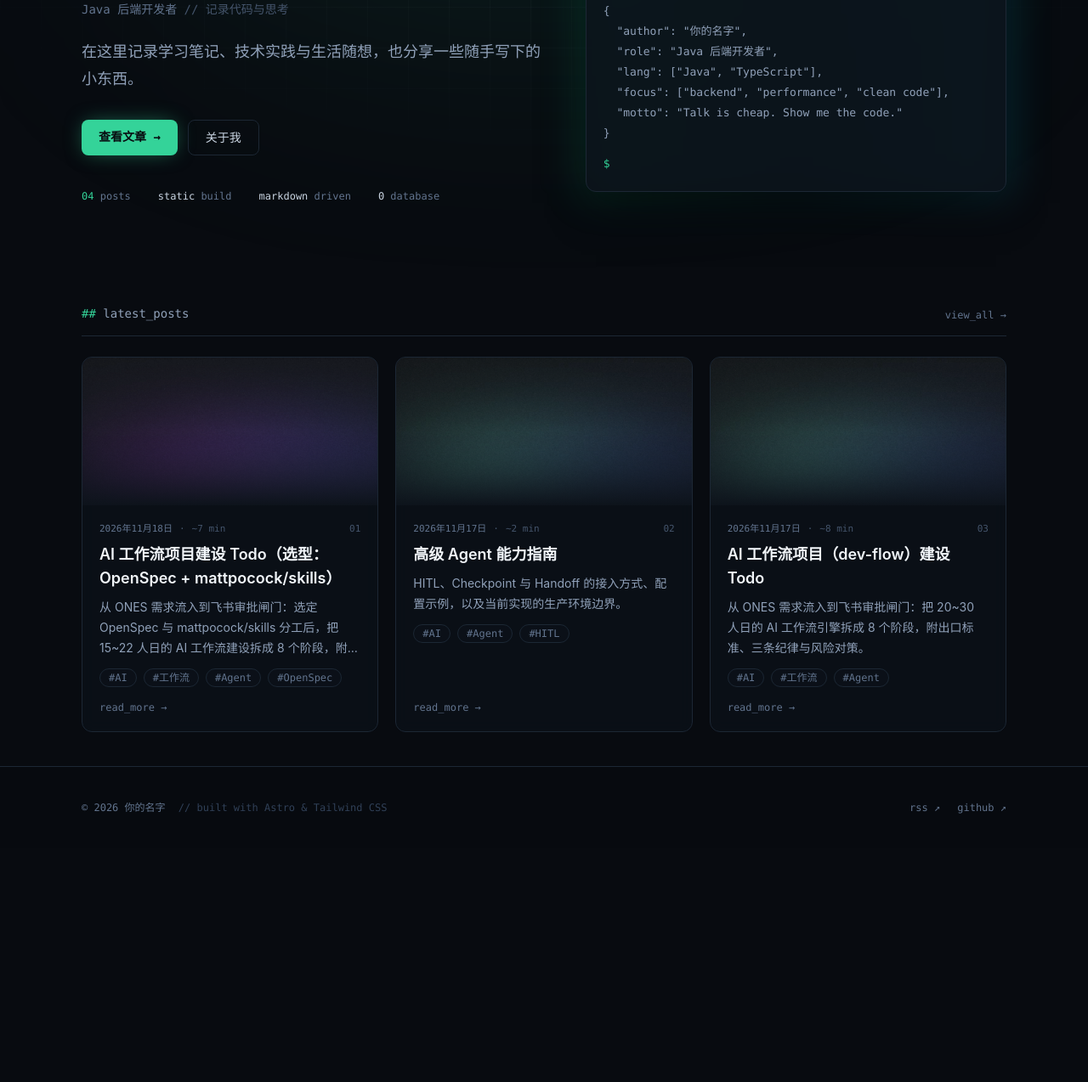
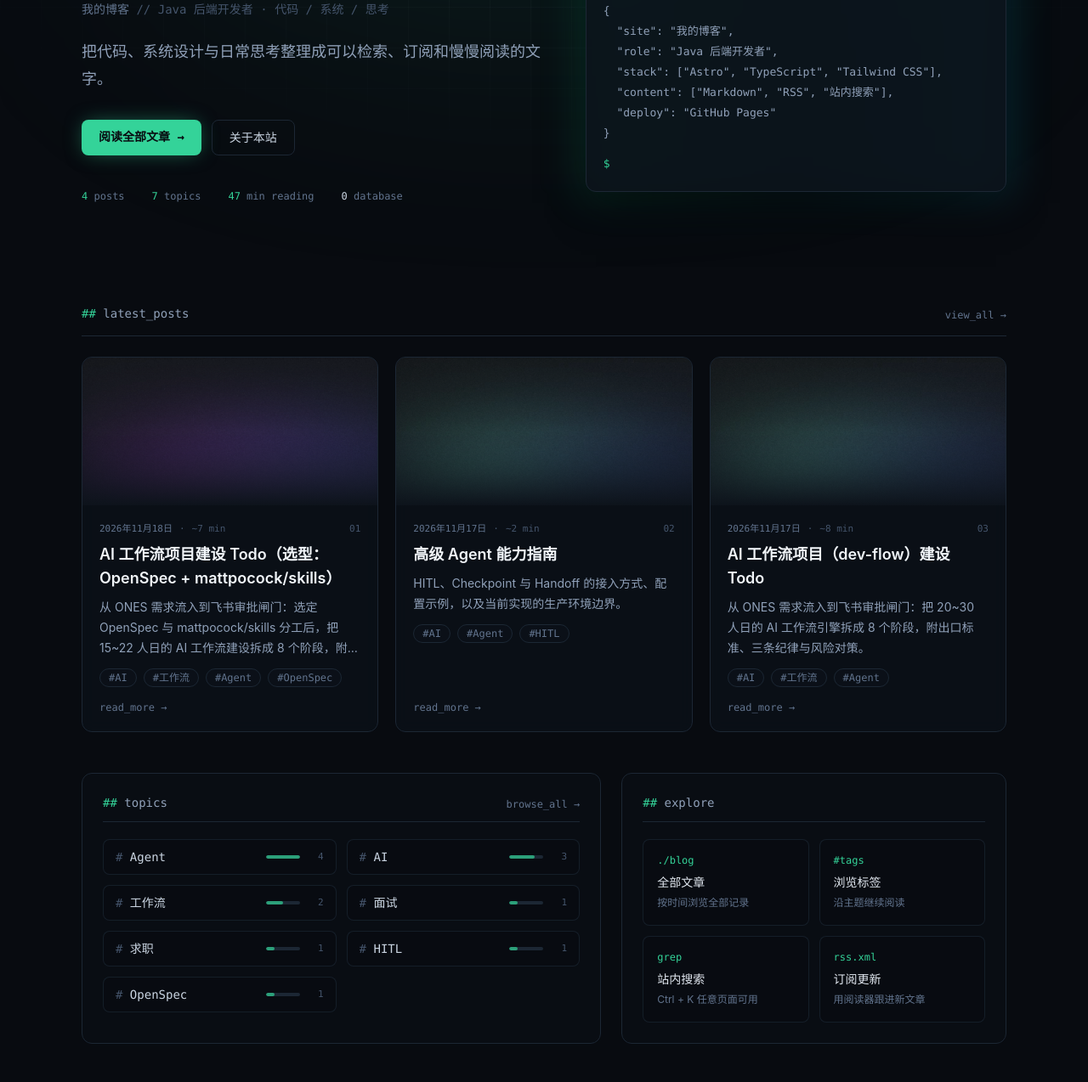
Before and after one commit to LewisCoder/my-blog, an Astro site: page / in a window 1280 px wide. Shown: the part 280-1554 px from the top of the page at 85% size. Before the commit the page ends 1279 px from the top, so only its background shows below. Built offline with nearby package versions, Linux system fonts and the light colour scheme; Astro itself is replaced by a stand-in of ours; code samples lack their colours.

```diff
--- a/src/components/Footer.astro
+++ b/src/components/Footer.astro
@@ -1,5 +1,5 @@
 ---
-import { SITE_AUTHOR } from '../consts';
+import { SITE_REPO, SITE_TITLE } from '../consts';
 import { withBase } from '../utils/url';
 
 const today = new Date();
@@ -10,13 +10,13 @@ const today = new Date();
 		class="mx-auto flex w-full max-w-6xl flex-col gap-4 px-4 py-10 font-mono text-xs text-slate-500 sm:flex-row sm:items-center sm:justify-between sm:px-6 lg:px-8"
 	>
 		<p>
-			© {today.getFullYear()} {SITE_AUTHOR}
+			© {today.getFullYear()} {SITE_TITLE}
 			<span class="ml-2 text-slate-700">// built with Astro &amp; Tailwind CSS</span>
 		</p>
 		<div class="flex items-center gap-5">
 			<a href={withBase('/rss.xml')} class="no-underline transition-colors hover:text-accent">rss ↗</a>
 			<a
-				href="https://github.com/"
+				href={SITE_REPO}
 				target="_blank"
 				rel="noreferrer"
 				class="no-underline transition-colors hover:text-accent">github ↗</a
--- a/src/components/Header.astro
+++ b/src/components/Header.astro
@@ -1,5 +1,5 @@
 ---
-import { SITE_TITLE } from '../consts';
+import { SITE_REPO, SITE_TITLE } from '../consts';
 import { withBase } from '../utils/url';
 import HeaderLink from './HeaderLink.astro';
 ---
@@ -44,7 +44,7 @@ import HeaderLink from './HeaderLink.astro';
 			</button>
 			<HeaderLink href="/about/">关于</HeaderLink>
 			<a
-				href="https://github.com/"
+				href={SITE_REPO}
 				target="_blank"
 				rel="noreferrer"
 				class="ml-1 hidden rounded-md border border-edge px-3 py-1.5 font-mono text-[13px] text-slate-400 no-underline transition-colors hover:border-accent/40 hover:text-accent sm:block"
--- a/src/components/TerminalCard.astro
+++ b/src/components/TerminalCard.astro
@@ -1,12 +1,12 @@
 ---
-import { SITE_AUTHOR, SITE_ROLE } from '../consts';
+import { SITE_ROLE, SITE_TITLE } from '../consts';
 
-const profile = `{
-  "author": "${SITE_AUTHOR}",
+const siteProfile = `{
+  "site": "${SITE_TITLE}",
   "role": "${SITE_ROLE}",
-  "lang": ["Java", "TypeScript"],
-  "focus": ["backend", "performance", "clean code"],
-  "motto": "Talk is cheap. Show me the code."
+  "stack": ["Astro", "TypeScript", "Tailwind CSS"],
+  "content": ["Markdown", "RSS", "站内搜索"],
+  "deploy": "GitHub Pages"
 }`;
 ---
 
@@ -23,15 +23,15 @@ const profile = `{
 			<span class="size-2.5 rounded-full bg-[#ff5f57]"></span>
 			<span class="size-2.5 rounded-full bg-[#febc2e]"></span>
 			<span class="size-2.5 rounded-full bg-[#28c840]"></span>
-			<span class="ml-2 font-mono text-[11px] text-slate-500">~/profile.json</span>
+			<span class="ml-2 font-mono text-[11px] text-slate-500">~/site.json</span>
 			<span class="ml-auto font-mono text-[10px] text-slate-600">UTF-8</span>
 		</div>
 		<div class="p-5 font-mono text-[13px] leading-6">
 			<p class="text-slate-500">
 				<span class="text-accent">$</span>
-				<span class="text-slate-300">cat profile.json</span>
+				<span class="text-slate-300">cat site.json</span>
 			</p>
-			<pre class="mt-3 whitespace-pre-wrap text-slate-400">{profile}</pre>
+			<pre class="mt-3 whitespace-pre-wrap text-slate-400">{siteProfile}</pre>
 			<p class="mt-3 text-slate-500">
 				<span class="text-accent">$</span>
 				<span class="ml-2 inline-block h-3.5 w-2 animate-blink bg-accent/80 align-middle"></span>
--- a/src/consts.ts
+++ b/src/consts.ts
@@ -1,5 +1,5 @@
-// 站点全局信息，修改这里即可更换站点名称、描述、作者与身份。
+// 站点全局信息，修改这里即可更换站点名称、描述与身份。
 export const SITE_TITLE = '我的博客';
 export const SITE_DESCRIPTION = '记录学习、技术与生活的个人博客';
-export const SITE_AUTHOR = '你的名字';
 export const SITE_ROLE = 'Java 后端开发者';
+export const SITE_REPO = 'https://github.com/LewisCoder/my-blog';
--- a/src/layouts/BlogPost.astro
+++ b/src/layouts/BlogPost.astro
@@ -4,7 +4,7 @@ import type { MarkdownHeading } from 'astro';
 import type { CollectionEntry } from 'astro:content';
 import FormattedDate from '../components/FormattedDate.astro';
 import TagList from '../components/TagList.astro';
-import { SITE_AUTHOR } from '../consts';
+import { SITE_TITLE } from '../consts';
 import { getReadingTime } from '../utils/reading-time';
 import { withBase } from '../utils/url';
 import BaseLayout from './BaseLayout.astro';
@@ -39,7 +39,7 @@ const ogImage = heroImage
 const article = {
 	publishedTime: pubDate.toISOString(),
 	...(updatedDate ? { updatedTime: updatedDate.toISOString() } : {}),
-	author: SITE_AUTHOR,
+	author: SITE_TITLE,
 	tags,
 };
 
@@ -50,7 +50,7 @@ const jsonLd: Record<string, unknown> = {
 	description,
 	datePublished: pubDate.toISOString(),
 	...(updatedDate ? { dateModified: updatedDate.toISOString() } : {}),
-	author: { '@type': 'Person', name: SITE_AUTHOR },
+	author: { '@type': 'Organization', name: SITE_TITLE, url: siteURL.href },
 	...(ogImage ? { image: new URL(ogImage.src, siteURL).href } : {}),
 	mainEntityOfPage: {
 		'@type': 'WebPage',
--- a/src/pages/about.astro
+++ b/src/pages/about.astro
@@ -1,28 +1,36 @@
 ---
 import BaseLayout from '../layouts/BaseLayout.astro';
-import { SITE_AUTHOR, SITE_ROLE } from '../consts';
+import { SITE_REPO } from '../consts';
+import { withBase } from '../utils/url';
 ---
 
-<BaseLayout title="关于" description={`关于 ${SITE_AUTHOR}`}>
+<BaseLayout title="关于本站" description="关于本站">
 	<div class="mx-auto max-w-3xl">
-		<p class="font-mono text-sm text-accent">// about_me</p>
-		<h1 class="mt-3 text-3xl font-bold tracking-tight text-white sm:text-4xl">关于我</h1>
+		<p class="font-mono text-sm text-accent">// about_site</p>
+		<h1 class="mt-3 text-3xl font-bold tracking-tight text-white sm:text-4xl">关于本站</h1>
 		<div class="prose prose-invert prose-emerald mt-8 max-w-none prose-a:no-underline prose-p:leading-8 hover:prose-a:underline">
 			<p>
-				你好，我是 {SITE_AUTHOR}，一名 {SITE_ROLE}。这里是我的个人博客，用来记录学习笔记、技术实践和生活随想。
+				这是一个用来记录学习笔记、技术实践与生活随想的个人博客，主要关注 Java 后端、系统设计与工程实践。
 			</p>
+			<h2>这里有什么</h2>
+			<ul>
+				<li>按时间整理的技术文章与实践记录</li>
+				<li>按标签聚合的主题索引，方便沿着一条线索继续读下去</li>
+				<li>在任意页面按 <code>Ctrl/⌘ + K</code> 唤出的站内搜索浮层</li>
+				<li>可直接用阅读器订阅的 <a href={withBase('/rss.xml')}>RSS 输出</a></li>
+			</ul>
 			<h2>关于这个博客</h2>
 			<ul>
 				<li>使用 <a href="https://astro.build/">Astro</a> 构建，静态输出，访问快速</li>
 				<li>样式由 <a href="https://tailwindcss.com/">Tailwind CSS</a> 驱动</li>
 				<li>文章用 Markdown 编写，保存在 <code>src/content/blog/</code> 目录，无需数据库</li>
+				<li>搜索索引在构建期生成，匹配全部在浏览器本地完成</li>
 			</ul>
-			<h2>联系方式</h2>
-			<p>可以把这里换成你的 GitHub、邮箱或其他社交账号链接。</p>
-			<ul>
-				<li>GitHub：<a href="https://github.com/">github.com/your-name</a></li>
-				<li>邮箱：<a href="mailto:your@email.com">your@email.com</a></li>
-			</ul>
+			<h2>订阅与联系</h2>
+			<p>
+				可以通过 <a href={withBase('/rss.xml')}>RSS</a> 订阅更新，也可以在
+				<a href={SITE_REPO}>GitHub 仓库</a>中查看本站源码或提交 issue。
+			</p>
 		</div>
 	</div>
 </BaseLayout>
--- a/src/pages/index.astro
+++ b/src/pages/index.astro
@@ -2,13 +2,23 @@
 import PostCard from '../components/PostCard.astro';
 import TerminalCard from '../components/TerminalCard.astro';
 import BaseLayout from '../layouts/BaseLayout.astro';
-import { SITE_AUTHOR, SITE_ROLE } from '../consts';
+import { SITE_ROLE, SITE_TITLE } from '../consts';
+import { getHomeStats, getLatestPosts, getPopularTopics } from '../utils/home';
 import { getPublishedPosts } from '../utils/posts';
 import { withBase } from '../utils/url';
 
 const allPosts = await getPublishedPosts();
-const posts = allPosts.slice(0, 3);
-const postCount = String(allPosts.length).padStart(2, '0');
+const stats = getHomeStats(allPosts);
+const latestPosts = getLatestPosts(allPosts, 3);
+const topics = getPopularTopics(allPosts, 8);
+const maxTopicCount = topics[0]?.count ?? 1;
+
+const stack = [
+	{ key: 'astro', label: '静态构建', detail: '内容集合与路由在构建期生成' },
+	{ key: 'tailwind', label: '终端界面', detail: '统一的深色终端视觉' },
+	{ key: 'markdown', label: '文章即文件', detail: '写作与版本管理保持简单' },
+	{ key: 'local-search', label: '本地搜索', detail: '构建期索引，浏览器内匹配' },
+];
 ---
 
 <BaseLayout>
@@ -16,37 +26,37 @@ const postCount = String(allPosts.length).padStart(2, '0');
 		<div>
 			<p class="font-mono text-sm text-accent">// hello, world</p>
 			<h1 class="mt-4 text-4xl font-bold leading-tight tracking-tight text-white sm:text-5xl">
-				你好，我是
+				记录学习、
 				<span
 					class="bg-gradient-to-r from-emerald-300 via-teal-200 to-cyan-300 bg-clip-text text-transparent"
 				>
-					{SITE_AUTHOR}
+					技术与生活
 				</span>
 			</h1>
 			<p class="mt-4 font-mono text-sm text-slate-500">
-				{SITE_ROLE} <span class="text-slate-600">// 记录代码与思考</span>
+				{SITE_TITLE} <span class="text-slate-600">// {SITE_ROLE} · 代码 / 系统 / 思考</span>
 			</p>
 			<p class="mt-6 max-w-xl text-lg leading-8 text-slate-400">
-				在这里记录学习笔记、技术实践与生活随想，也分享一些随手写下的小东西。
+				把代码、系统设计与日常思考整理成可以检索、订阅和慢慢阅读的文字。
 			</p>
 			<div class="mt-8 flex flex-wrap gap-3">
 				<a
 					href={withBase('/blog/')}
 					class="rounded-lg bg-accent px-5 py-2.5 font-mono text-sm font-semibold text-night no-underline shadow-[0_0_24px_-6px_rgba(52,211,153,0.6)] transition hover:bg-emerald-300"
 				>
-					查看文章 →
+					阅读全部文章 →
 				</a>
 				<a
 					href={withBase('/about/')}
 					class="rounded-lg border border-edge px-5 py-2.5 font-mono text-sm text-slate-300 no-underline transition hover:border-accent/40 hover:text-accent"
 				>
-					关于我
+					关于本站
 				</a>
 			</div>
 			<ul class="mt-10 flex flex-wrap gap-x-8 gap-y-3 font-mono text-xs text-slate-500">
-				<li><span class="text-accent">{postCount}</span> posts</li>
-				<li><span class="text-slate-300">static</span> build</li>
-				<li><span class="text-slate-300">markdown</span> driven</li>
+				<li><span class="text-accent">{stats.postCount}</span> posts</li>
+				<li><span class="text-accent">{stats.tagCount}</span> topics</li>
+				<li><span class="text-accent">{stats.readingMinutes}</span> min reading</li>
 				<li><span class="text-slate-300">0</span> database</li>
 			</ul>
 		</div>
@@ -66,7 +76,124 @@ const postCount = String(allPosts.length).padStart(2, '0');
 			</a>
 		</div>
 		<div class="mt-6 grid gap-5 sm:grid-cols-2 lg:grid-cols-3">
-			{posts.map((post, i) => <PostCard post={post} index={i + 1} />)}
+			{latestPosts.map((post, i) => <PostCard post={post} index={i + 1} />)}
 		</div>
 	</section>
+
+	<section class="mt-12 grid gap-6 lg:grid-cols-[1.35fr_1fr]">
+		<div class="rounded-xl border border-edge bg-panel/40 p-6 backdrop-blur">
+			<div class="flex items-end justify-between gap-4 border-b border-edge pb-3">
+				<h2 class="font-mono text-sm text-slate-400">
+					<span class="text-accent">##</span> topics
+				</h2>
+				<a
+					href={withBase('/tags/')}
+					class="font-mono text-xs text-slate-500 no-underline transition-colors hover:text-accent"
+				>
+					browse_all →
+				</a>
+			</div>
+			{
+				topics.length > 0 ? (
+					<ul class="mt-5 grid gap-3 sm:grid-cols-2">
+						{topics.map(({ tag, count }) => (
+							<li>
+								<a
+									href={withBase(`/tags/${encodeURIComponent(tag)}/`)}
+									class="group flex items-center justify-between gap-3 rounded-lg border border-edge/70 bg-night/40 px-3.5 py-2.5 font-mono text-sm text-slate-300 no-underline transition-colors hover:border-accent/40 hover:text-accent"
+								>
+									<span class="min-w-0 truncate">
+										<span class="text-slate-600">#</span>
+										{tag}
+									</span>
+									<span class="flex shrink-0 items-center gap-2">
+										<span class="h-1 w-10 overflow-hidden rounded-full bg-edge" aria-hidden="true">
+											<span
+												class="block h-full rounded-full bg-accent/70"
+												style={`width: ${Math.round((count / maxTopicCount) * 100)}%`}
+											/>
+										</span>
+										<span class="w-5 text-right text-[11px] text-slate-600 group-hover:text-slate-400">
+											{count}
+										</span>
+									</span>
+								</a>
+							</li>
+						))}
+					</ul>
+				) : (
+					<p class="mt-5 font-mono text-sm text-slate-500">
+						// 还没有标签，去文章 frontmatter 里加 tags 吧
+					</p>
+				)
+			}
+		</div>
+
+		<div class="rounded-xl border border-edge bg-panel/40 p-6 backdrop-blur">
+			<div class="border-b border-edge pb-3">
+				<h2 class="font-mono text-sm text-slate-400">
+					<span class="text-accent">##</span> explore
+				</h2>
+			</div>
+			<div class="mt-5 grid gap-3 sm:grid-cols-2 lg:grid-cols-1 xl:grid-cols-2">
+				<a
+					href={withBase('/blog/')}
+					class="group rounded-lg border border-edge/70 bg-night/40 p-4 no-underline transition-colors hover:border-accent/40"
+				>
+					<span class="block font-mono text-xs text-accent">./blog</span>
+					<span class="mt-2 block text-sm text-slate-200 group-hover:text-accent">全部文章</span>
+					<span class="mt-1 block text-xs leading-5 text-slate-500">按时间浏览全部记录</span>
+				</a>
+				<a
+					href={withBase('/tags/')}
+					class="group rounded-lg border border-edge/70 bg-night/40 p-4 no-underline transition-colors hover:border-accent/40"
+				>
+					<span class="block font-mono text-xs text-accent">#tags</span>
+					<span class="mt-2 block text-sm text-slate-200 group-hover:text-accent">浏览标签</span>
+					<span class="mt-1 block text-xs leading-5 text-slate-500">沿主题继续阅读</span>
+				</a>
+				<button
+					type="button"
+					data-search-open
+					aria-haspopup="dialog"
+					aria-keyshortcuts="Control+K Meta+K"
+					class="group rounded-lg border border-edge/70 bg-night/40 p-4 text-left transition-colors hover:border-accent/40"
+				>
+					<span class="block font-mono text-xs text-accent">grep</span>
+					<span class="mt-2 block text-sm text-slate-200 group-hover:text-accent">站内搜索</span>
+					<span class="mt-1 block text-xs leading-5 text-slate-500">
+						<span data-search-shortcut>Ctrl</span> + K 任意页面可用
+					</span>
+				</button>
+				<a
+					href={withBase('/rss.xml')}
+					class="group rounded-lg border border-edge/70 bg-night/40 p-4 no-underline transition-colors hover:border-accent/40"
+				>
+					<span class="block font-mono text-xs text-accent">rss.xml</span>
+					<span class="mt-2 block text-sm text-slate-200 group-hover:text-accent">订阅更新</span>
+					<span class="mt-1 block text-xs leading-5 text-slate-500">用阅读器跟进新文章</span>
+				</a>
+			</div>
+		</div>
+	</section>
+
+	<section class="mt-12 rounded-xl border border-edge bg-panel/30 p-6">
+		<div class="flex flex-wrap items-end justify-between gap-3 border-b border-edge pb-3">
+			<h2 class="font-mono text-sm text-slate-400">
+				<span class="text-accent">##</span> site_stack
+			</h2>
+			<span class="font-mono text-xs text-slate-600">static · no backend · no database</span>
+		</div>
+		<ul class="mt-5 grid gap-4 sm:grid-cols-2 lg:grid-cols-4">
+			{
+				stack.map((item) => (
+					<li class="rounded-lg border border-edge/70 bg-night/40 p-4">
+						<p class="font-mono text-xs text-accent">{item.key}</p>
+						<p class="mt-2 text-sm text-slate-200">{item.label}</p>
+						<p class="mt-1 text-xs leading-5 text-slate-500">{item.detail}</p>
+					</li>
+				))
+			}
+		</ul>
+	</section>
 </BaseLayout>
--- /dev/null
+++ b/src/utils/home.ts
@@ -0,0 +1,67 @@
+import { getReadingTime } from './reading-time.ts';
+
+/** 首页只需要这些字段，便于在不依赖 astro:content 的环境中测试。 */
+export interface HomePost {
+	id: string;
+	data: {
+		pubDate: Date;
+		tags: readonly string[];
+	};
+	body?: string;
+}
+
+export interface HomeStats {
+	postCount: number;
+	tagCount: number;
+	readingMinutes: number;
+}
+
+/** 汇总首页展示的文章数、去重标签数与总阅读时长。 */
+export function getHomeStats(posts: readonly HomePost[]): HomeStats {
+	const tags = new Set<string>();
+	let readingMinutes = 0;
+
+	for (const post of posts) {
+		for (const tag of post.data.tags) tags.add(tag);
+		readingMinutes += getReadingTime(post.body);
+	}
+
+	return { postCount: posts.length, tagCount: tags.size, readingMinutes };
+}
+
+export interface Topic {
+	tag: string;
+	count: number;
+}
+
+/** 收集标签及其文章数，按文章数倒序、名称升序排列。 */
+export function getPopularTopics(
+	posts: readonly HomePost[],
+	limit = Number.POSITIVE_INFINITY,
+): Topic[] {
+	const counts = new Map<string, number>();
+
+	for (const post of posts) {
+		for (const tag of post.data.tags) {
+			counts.set(tag, (counts.get(tag) ?? 0) + 1);
+		}
+	}
+
+	return [...counts.entries()]
+		.map(([tag, count]) => ({ tag, count }))
+		.sort((a, b) => b.count - a.count || a.tag.localeCompare(b.tag, 'zh-CN'))
+		.slice(0, limit);
+}
+
+/** 按发布时间倒序排列文章，同一天按 id 升序，保证输出稳定。 */
+export function getLatestPosts<T extends HomePost>(
+	posts: readonly T[],
+	limit = Number.POSITIVE_INFINITY,
+): T[] {
+	return [...posts]
+		.sort(
+			(a, b) =>
+				b.data.pubDate.valueOf() - a.data.pubDate.valueOf() || a.id.localeCompare(b.id),
+		)
+		.slice(0, limit);
+}
--- /dev/null
+++ b/tests/home.test.mjs
@@ -0,0 +1,93 @@
+import test from 'node:test';
+import assert from 'node:assert/strict';
+
+import { getHomeStats, getLatestPosts, getPopularTopics } from '../src/utils/home.ts';
+
+test('首页统计汇总文章数、去重标签数与总阅读时长', () => {
+	const posts = [
+		{
+			id: 'chinese-post',
+			data: { pubDate: new Date('2026-11-18'), tags: ['Java', '后端'] },
+			// 800 个汉字，按 400 字/分钟计为 2 分钟
+			body: '字'.repeat(800),
+		},
+		{
+			id: 'english-post',
+			data: { pubDate: new Date('2026-11-17'), tags: ['Java', 'Agent'] },
+			// 200 个英文词，按 200 词/分钟计为 1 分钟
+			body: Array.from({ length: 200 }, () => 'agent').join(' '),
+		},
+		{
+			id: 'empty-post',
+			data: { pubDate: new Date('2026-11-16'), tags: ['Java'] },
+			// 没有正文时仍计 1 分钟
+		},
+	];
+
+	assert.deepEqual(getHomeStats(posts), {
+		postCount: 3,
+		tagCount: 3,
+		readingMinutes: 4,
+	});
+
+	assert.deepEqual(getHomeStats([]), {
+		postCount: 0,
+		tagCount: 0,
+		readingMinutes: 0,
+	});
+});
+
+test('热门标签按文章数倒序、同数按名称升序排列', () => {
+	const posts = [
+		{ id: 'a', data: { pubDate: new Date('2026-11-18'), tags: ['Java', 'Agent'] } },
+		{ id: 'b', data: { pubDate: new Date('2026-11-17'), tags: ['Java', 'Agent'] } },
+		{ id: 'c', data: { pubDate: new Date('2026-11-16'), tags: ['Java', 'Spring'] } },
+		{ id: 'd', data: { pubDate: new Date('2026-11-15'), tags: ['Rust'] } },
+	];
+
+	assert.deepEqual(getPopularTopics(posts), [
+		{ tag: 'Java', count: 3 },
+		{ tag: 'Agent', count: 2 },
+		{ tag: 'Rust', count: 1 },
+		{ tag: 'Spring', count: 1 },
+	]);
+});
+
+test('热门标签只返回指定数量', () => {
+	const posts = [
+		{ id: 'a', data: { pubDate: new Date('2026-11-18'), tags: ['Java', 'Agent'] } },
+		{ id: 'b', data: { pubDate: new Date('2026-11-17'), tags: ['Java', 'Agent'] } },
+		{ id: 'c', data: { pubDate: new Date('2026-11-16'), tags: ['Java', 'Spring'] } },
+	];
+
+	assert.deepEqual(getPopularTopics(posts, 2), [
+		{ tag: 'Java', count: 3 },
+		{ tag: 'Agent', count: 2 },
+	]);
+});
+
+test('最新文章按发布时间倒序，同日按 id 升序', () => {
+	const posts = [
+		{ id: 'b', data: { pubDate: new Date('2026-11-17'), tags: [] } },
+		{ id: 'c', data: { pubDate: new Date('2026-11-18'), tags: [] } },
+		{ id: 'a', data: { pubDate: new Date('2026-11-17'), tags: [] } },
+	];
+
+	assert.deepEqual(
+		getLatestPosts(posts).map((post) => post.id),
+		['c', 'a', 'b'],
+	);
+});
+
+test('最新文章只返回指定数量', () => {
+	const posts = [
+		{ id: 'b', data: { pubDate: new Date('2026-11-17'), tags: [] } },
+		{ id: 'c', data: { pubDate: new Date('2026-11-18'), tags: [] } },
+		{ id: 'a', data: { pubDate: new Date('2026-11-17'), tags: [] } },
+	];
+
+	assert.deepEqual(
+		getLatestPosts(posts, 2).map((post) => post.id),
+		['c', 'a'],
+	);
+});
```
Also changed, not shown: README.md.
